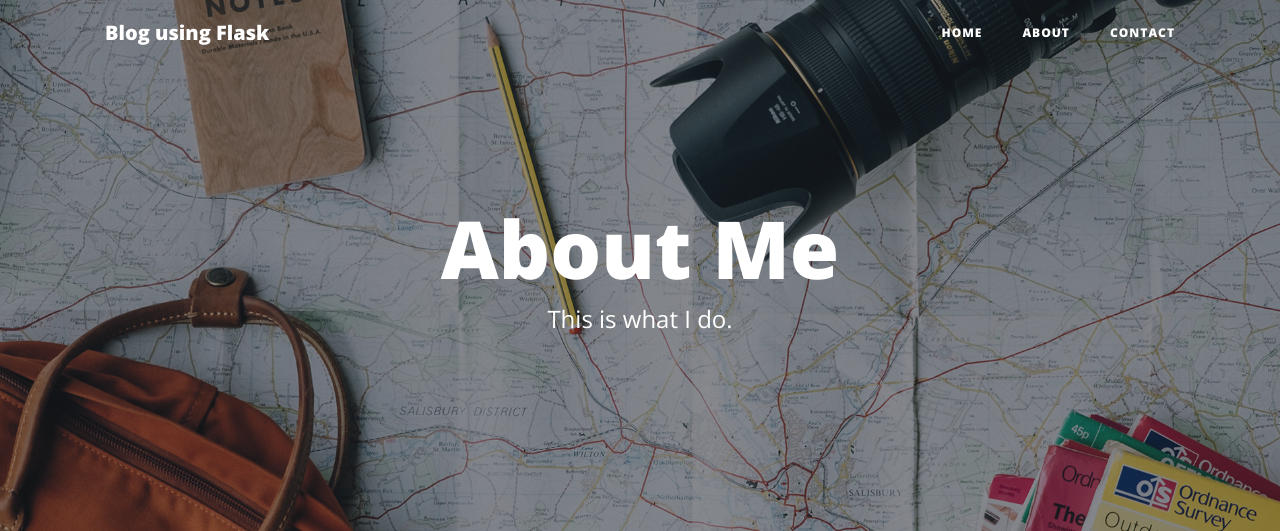
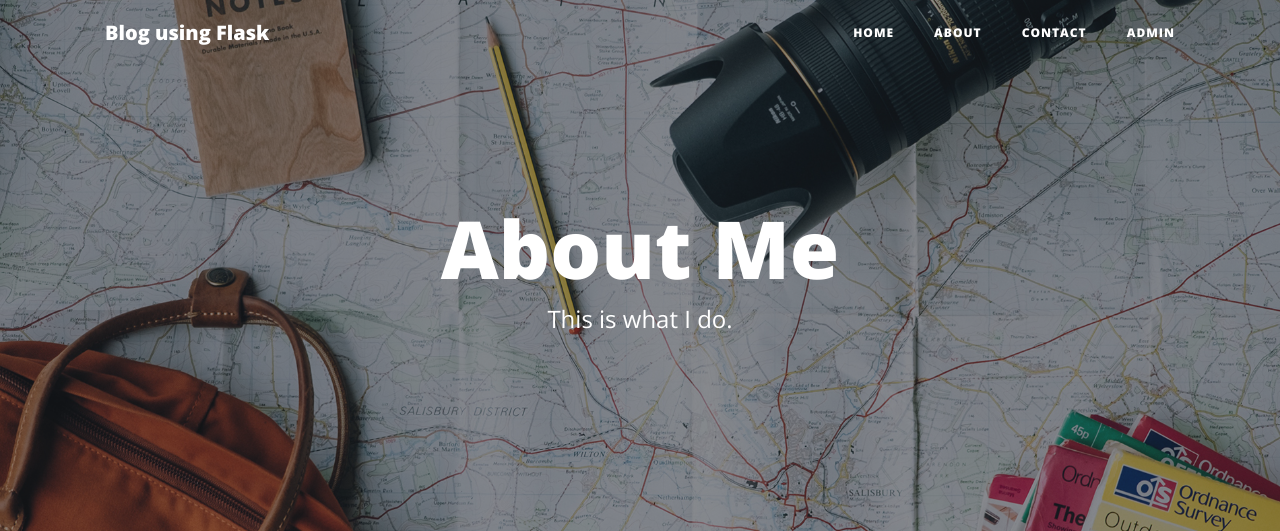
Before and after one commit to aishux/Flask-Blog-Website, a Flask app: page /about in a window 1280 px wide. Shown: the top 531 px of the page. Run offline with Flask 2, Linux system fonts and the light colour scheme; some libraries are stand-ins or nearby versions.

Commit message:
Update layout.html

```diff
--- a/templates/layout.html
+++ b/templates/layout.html
@@ -41,6 +41,10 @@
 
             <li class="nav-item">
               <a class="nav-link" href="/contact">Contact</a>
+            </li>
+
+            <li class="nav-item">
+              <a class="nav-link" href="/dashboard">Admin</a>
             </li>
           </ul>
         </div>
```
